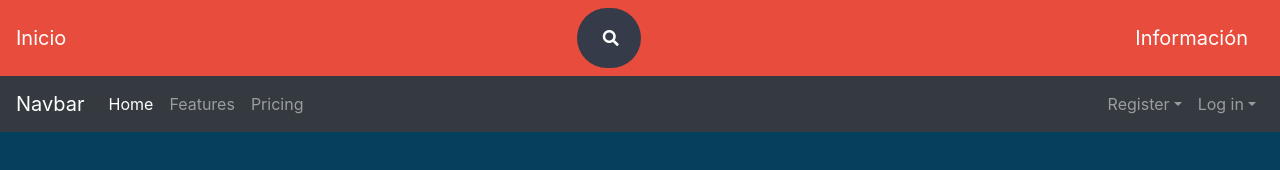
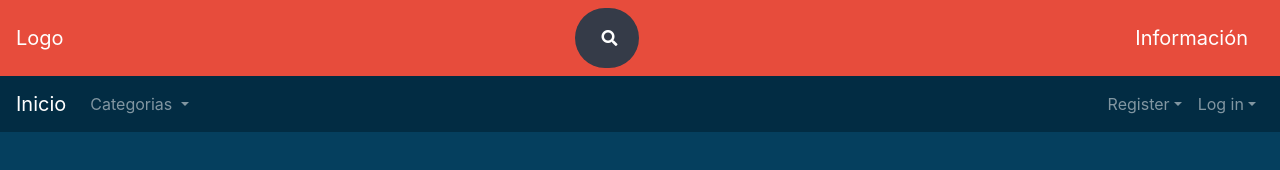
Before and after one commit to fake250598/modPcWeb, a website: page HTML/index.html in a window 1280 px wide. Drawn offline with nearby package versions, Linux system fonts and the light colour scheme.

Commit message:
añadiendo el dropdown de categorias y modificando el segundo y primer navbar

```diff
--- a/HTML/index.html
+++ b/HTML/index.html
@@ -20,7 +20,7 @@
 <body>
     <header>
         <nav class="navbar navbar-dark" style="background-color: #e74c3c;">
-            <a class="navbar-brand" href="#">Inicio</a>
+            <a class="navbar-brand" href="#">Logo</a>
             <form class="form-inline">
                 <div class="container h-100">
                     <div class="d-flex justify-content-center h-100">
@@ -35,22 +35,22 @@
         </nav>
     </header>
 
-        <nav class="second-navbar navbar navbar-expand-lg navbar-dark bg-dark">
-          <a class="navbar-brand" href="#">Navbar</a>
+        <nav class="second-navbar navbar navbar-expand-lg navbar-dark " style="background-color:#022c43;">
+          <a class="navbar-brand" href="#">Inicio</a>
           <button class="navbar-toggler" type="button" data-toggle="collapse" data-target="#navbarNavDropdown" aria-controls="navbarNavDropdown" aria-expanded="false" aria-label="Toggle navigation">
             <span class="navbar-toggler-icon"></span>
           </button>
             <div class="collapse navbar-collapse" id="navbarNavDropdown">
                 <ul class="navbar-nav">
-                    <li class="nav-item active">
-                        <a class="nav-link" href="#">Home <span class="sr-only">(current)</span></a>
-                    </li>
-                    <li class="nav-item">
-                        <a class="nav-link" href="#">Features</a>
-                    </li>
-                    <li class="nav-item">
-                        <a class="nav-link" href="#">Pricing</a>
-                    </li>
+                    <li class="nav-item dropdown">
+                        <a class="nav-link dropdown-toggle" href="#" id="navbarDropdownMenuLink" role="button" data-toggle="dropdown" aria-haspopup="true" aria-expanded="false">
+                          Categorias
+                        </a>
+                        <div class="dropdown-menu" aria-labelledby="navbarDropdownMenuLink">
+                          <a class="dropdown-item" href="#">Refrigeración Liquida</a>
+                          <a class="dropdown-item" href="#">Laptops</a>
+                          <a class="dropdown-item" href="#">Accesorios</a>
+                        </div>
                 </ul>
             </div>
             <div class="navbar-collapse collapse w-100 order-3 dual-collapse2">
```
